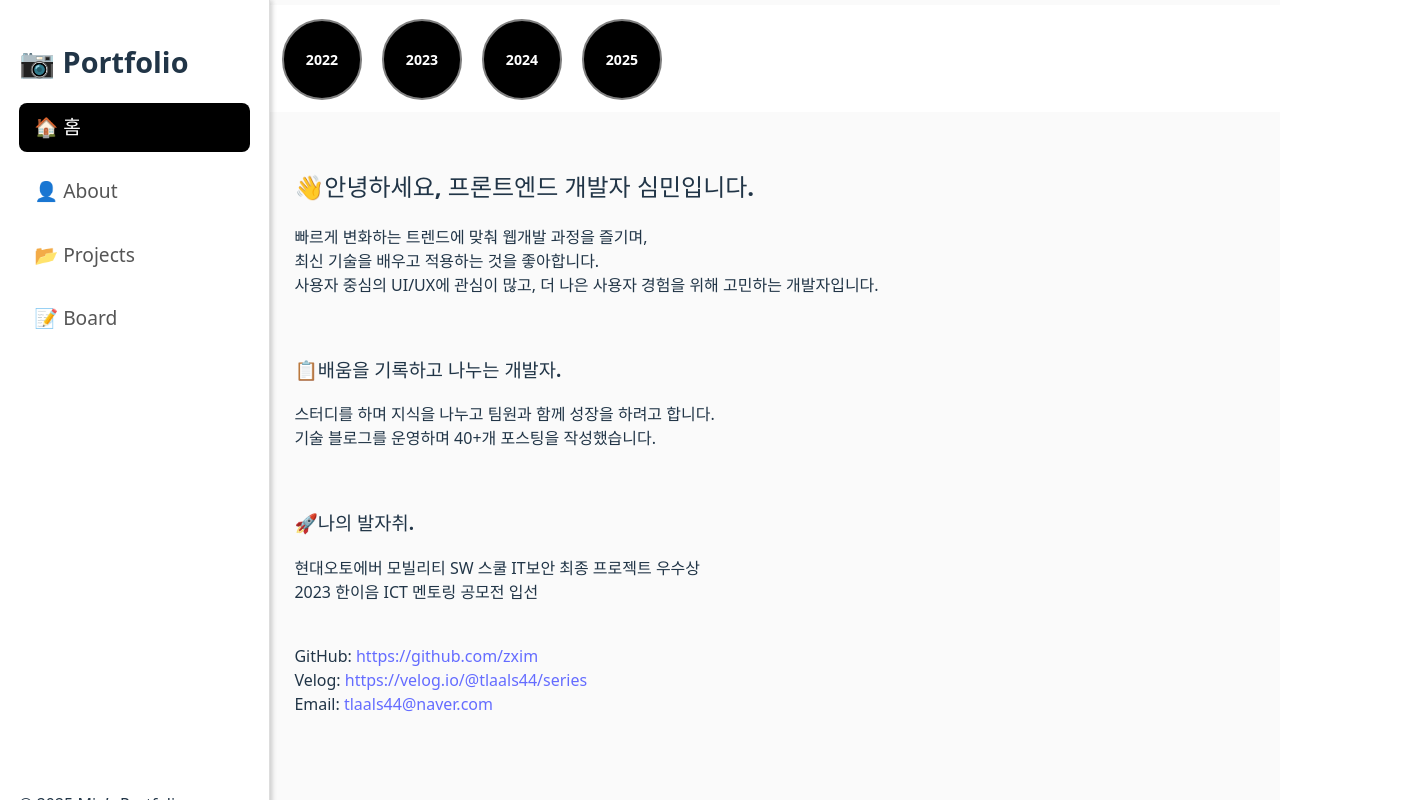
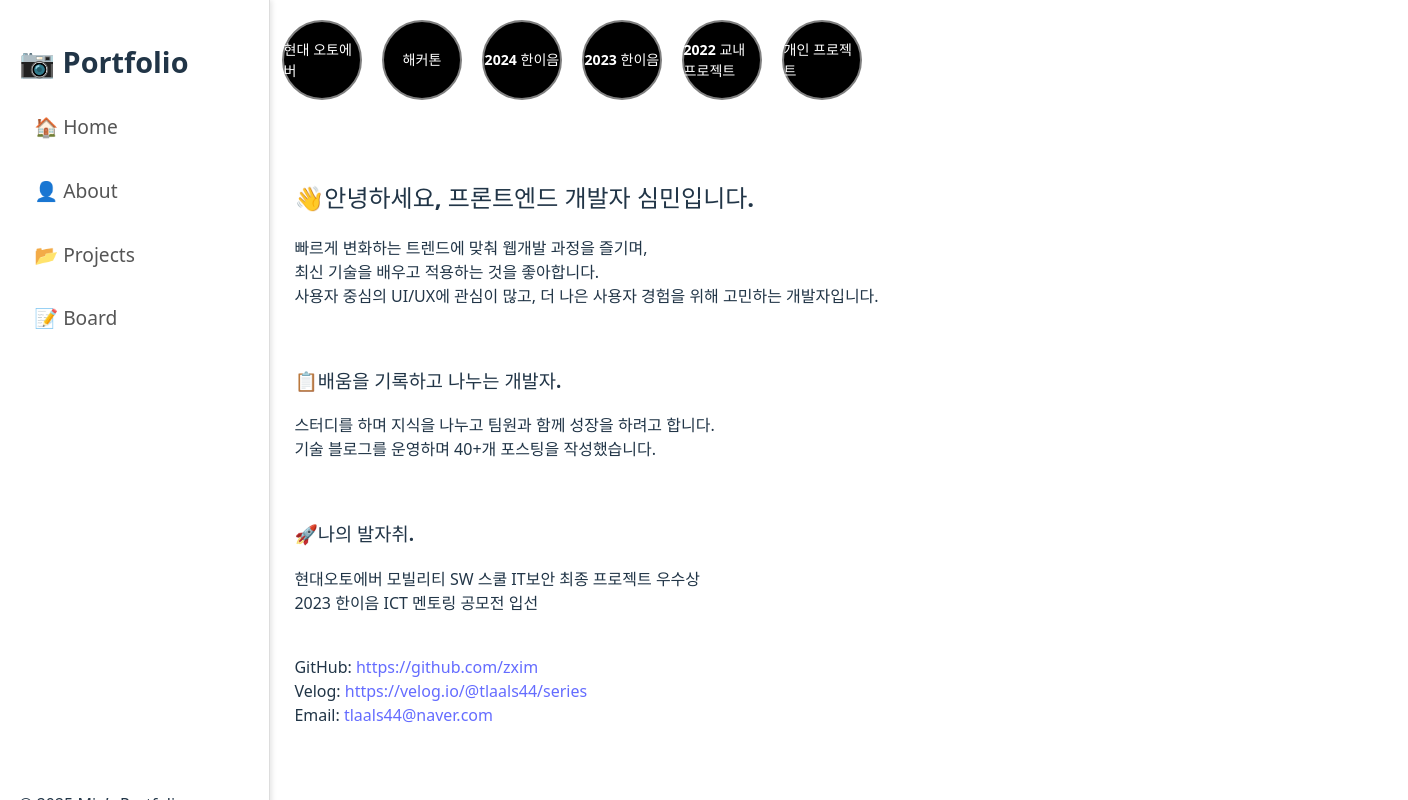
Before and after one commit to zxim/Portfolio, a React (Vite) app: page /#/home in a window 1280 px wide. Shown: the whole page, 1408 px wide, since content can reach past the window. Built offline with nearby package versions, Linux system fonts and the light colour scheme.

Commit message:
라우팅 수정

```diff
--- a/src/App.tsx
+++ b/src/App.tsx
@@ -1,4 +1,4 @@
-import { Routes, Route } from "react-router-dom";
+import { Routes, Route, Navigate } from "react-router-dom";
 import Sidebar from "@/components/Sidebar";
 import Story from "@/components/Story";
 import Home from "@/pages/Home";
@@ -10,12 +10,10 @@ import "@/styles/global.css";
 function App() {
   return (
     <div className="app-container">
-      {/* 🔥 왼쪽 사이드바 (목록) */}
-      <div className="sidebar">
-        <Sidebar />
-      </div>
+      {/* 왼쪽 사이드바 (목록) */}
+      <Sidebar />
 
-      {/* 🔥 스토리 + 메인 컨텐츠 */}
+      {/* 스토리 + 메인 컨텐츠 */}
       <div className="content-wrapper">
         {/* 스토리 (최상단 고정) */}
         <div className="story-container">
@@ -25,7 +23,8 @@ function App() {
         {/* 메인 컨텐츠 */}
         <div className="main-content">
           <Routes>
-            <Route path="/" element={<Home />} />
+            <Route path="/" element={<Navigate to="/home" />} />
+            <Route path="/home" element={<Home />} />
             <Route path="/about" element={<About />} />
             <Route path="/projects" element={<Projects />} />
             <Route path="/board" element={<Board />} />
--- a/src/components/Sidebar.tsx
+++ b/src/components/Sidebar.tsx
@@ -10,7 +10,7 @@ const Sidebar = () => {
         <h2 className="logo">📷 Portfolio</h2>
         <nav>
           <Link to="/" className={`nav-item ${location.pathname === "/" ? "active" : ""}`}>
-            🏠 홈
+            🏠 Home
           </Link>
           <Link to="/about" className={`nav-item ${location.pathname === "/about" ? "active" : ""}`}>
             👤 About
--- a/src/components/Story.tsx
+++ b/src/components/Story.tsx
@@ -1,7 +1,7 @@
 import { useState } from "react";
 import "../styles/story.css"; // ✅ CSS 적용
 
-const years = ["2022", "2023", "2024", "2025"];
+const years = ["현대 오토에버", "해커톤","2024 한이음", "2023 한이음", "2022 교내 프로젝트", "개인 프로젝트"];
 
 const Story = () => {
   const [activeYear, setActiveYear] = useState<string | null>(null);
--- a/src/main.tsx
+++ b/src/main.tsx
@@ -1,13 +1,13 @@
 import { StrictMode } from "react";
 import { createRoot } from "react-dom/client";
-import { BrowserRouter } from "react-router-dom";
+import { HashRouter } from "react-router-dom";
 import "./index.css";
 import App from "./App.tsx";
 
 createRoot(document.getElementById("root")!).render(
   <StrictMode>
-    <BrowserRouter>
+    <HashRouter>
       <App />
-    </BrowserRouter>
+    </HashRouter>
   </StrictMode>
 );
--- a/src/styles/global.css
+++ b/src/styles/global.css
@@ -1,56 +1,70 @@
-/* 전체 레이아웃 */
+/* ✅ 전체 레이아웃 */
 .app-container {
     display: flex;
     height: 100vh;
     background-color: #fafafa;
 }
 
-/* 왼쪽 고정된 사이드바 (목록) */
+/* ✅ 왼쪽 고정된 사이드바 */
 .sidebar {
-    width: 18vw;  /* ✅ 전체 너비의 18% 차지 */
-    min-width: 200px; /* ✅ 최소 너비 지정 (너무 작아지지 않게) */
-    max-width: 280px; /* ✅ 최대 너비 지정 */
-    height: 100vh;
+    width: 18vw; /* 📌 기본적으로 화면의 18% 차지 */
+    min-width: 200px; /* 📌 최소 너비 */
+    max-width: 280px; /* 📌 최대 너비 */
+    height: 100vh; /* 📌 전체 높이 */
     position: fixed;
     left: 0;
     top: 0;
     background-color: white;
-    padding: 2vh 1.5vw; /* ✅ 패딩을 vh, vw로 조정 */
+    padding: 2vh 1.5vw;
     display: flex;
     flex-direction: column;
     justify-content: space-between;
-    border-right: 0.2vh solid #ddd; /* ✅ 보더도 반응형 */
+    border-right: 1px solid #ddd;
 }
 
-/* 스토리 + 메인 컨텐츠 전체 감싸는 박스 */
+/* ✅ 스토리 + 메인 컨텐츠 감싸는 박스 */
 .content-wrapper {
-    margin-left: 18vw; /* ✅ 사이드바만큼 밀기 */
-    width: calc(100vw - 18vw);
+    margin-left: 18vw; /* 📌 사이드바 크기만큼 이동 */
+    width: calc(100vw - 18vw); /* 📌 사이드바 제외한 나머지 영역 */
+    min-width: 600px; /* 📌 최소 너비 지정 */
     display: flex;
     flex-direction: column;
 }
 
-/* 스토리 부분 */
+/* ✅ 스토리 영역 */
 .story-container {
-    width: 100%; /* ✅ 전체 너비 */
-    height: 10vh; /* ✅ 높이를 vh로 조정 */
+    width: 100%;
+    min-width: 600px; /* 📌 스토리 최소 너비 */
+    height: 12vh; /* 📌 스토리 높이 */
     background-color: white;
     display: flex;
     align-items: center;
-    margin-top: 5px;
-    justify-content: flex-start; /* ✅ 왼쪽 정렬 */
-    padding-left: 2vw; /* ✅ 패딩 조정 */
-
-    /* ✅ 검은색 선 & 그림자 제거 */
-    border-bottom: none;
-    box-shadow: none;
+    justify-content: flex-start;
+    padding-left: 2vw;
 }
 
-/* 메인 컨텐츠 */
+/* ✅ 메인 컨텐츠 */
 .main-content {
     flex-grow: 1;
-    padding: 5vh 5vw; /* ✅ 전체 비율 유지 */
+    width: 100%;
+    min-width: 600px; /* 📌 최소 너비 */
+    height: calc(100vh - 12vh); /* 📌 스토리 제외한 나머지 높이 */
+    padding: 5vh 5vw;
+    background-color: white;
     display: flex;
     justify-content: flex-start;
     align-items: flex-start;
+    overflow-y: auto; /* 📌 내용이 많으면 스크롤 */
 }
+
+/* ✅ 반응형 웹 - 작은 화면 대응 */
+@media (max-width: 768px) {
+    .sidebar {
+        width: 25vw; /* 📌 작은 화면에서 사이드바 크기 증가 */
+    }
+    .content-wrapper {
+        margin-left: 25vw; /* 📌 사이드바 크기만큼 이동 */
+        width: calc(100vw - 25vw);
+        min-width: 500px;
+    }
+}
```
